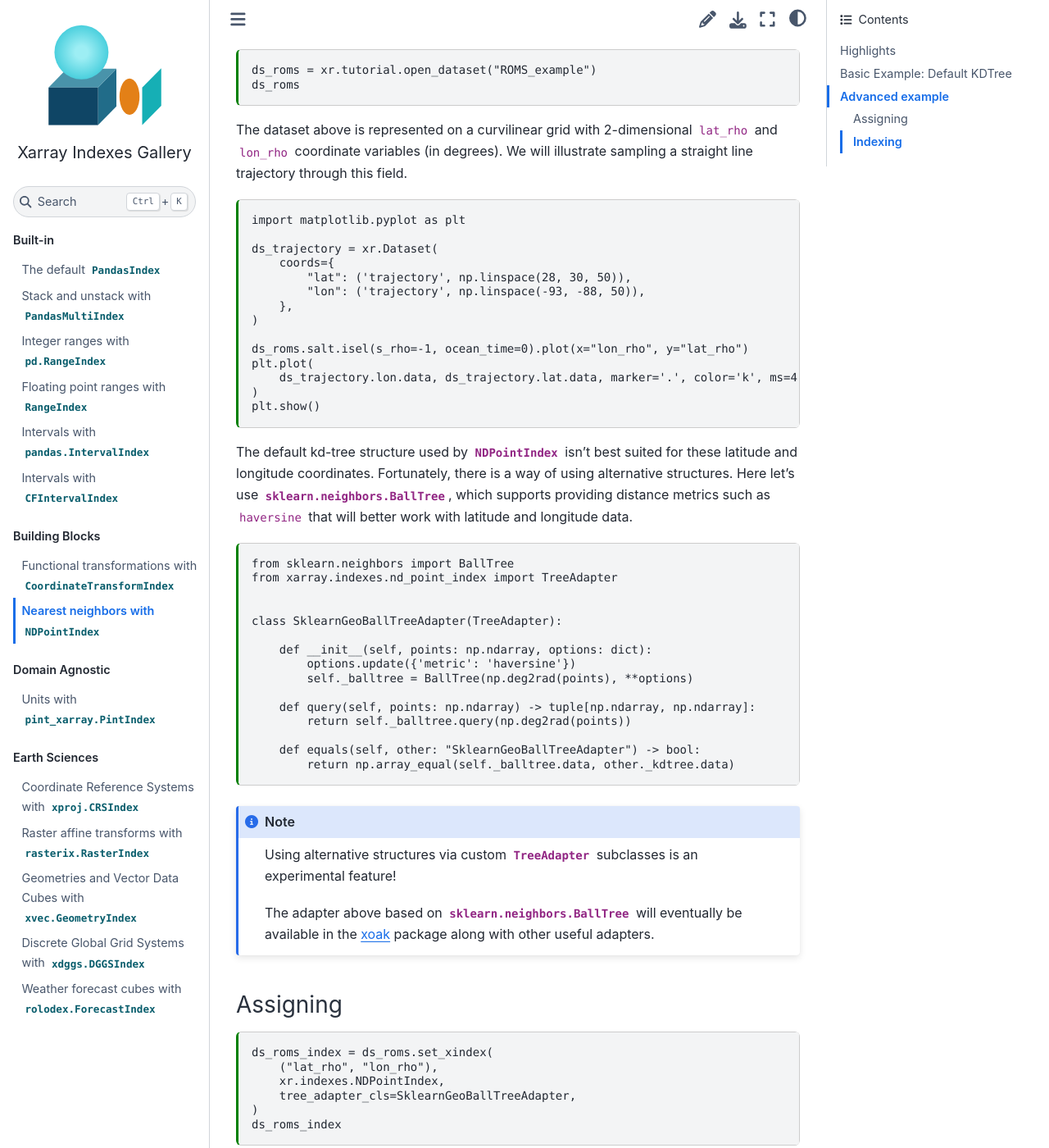
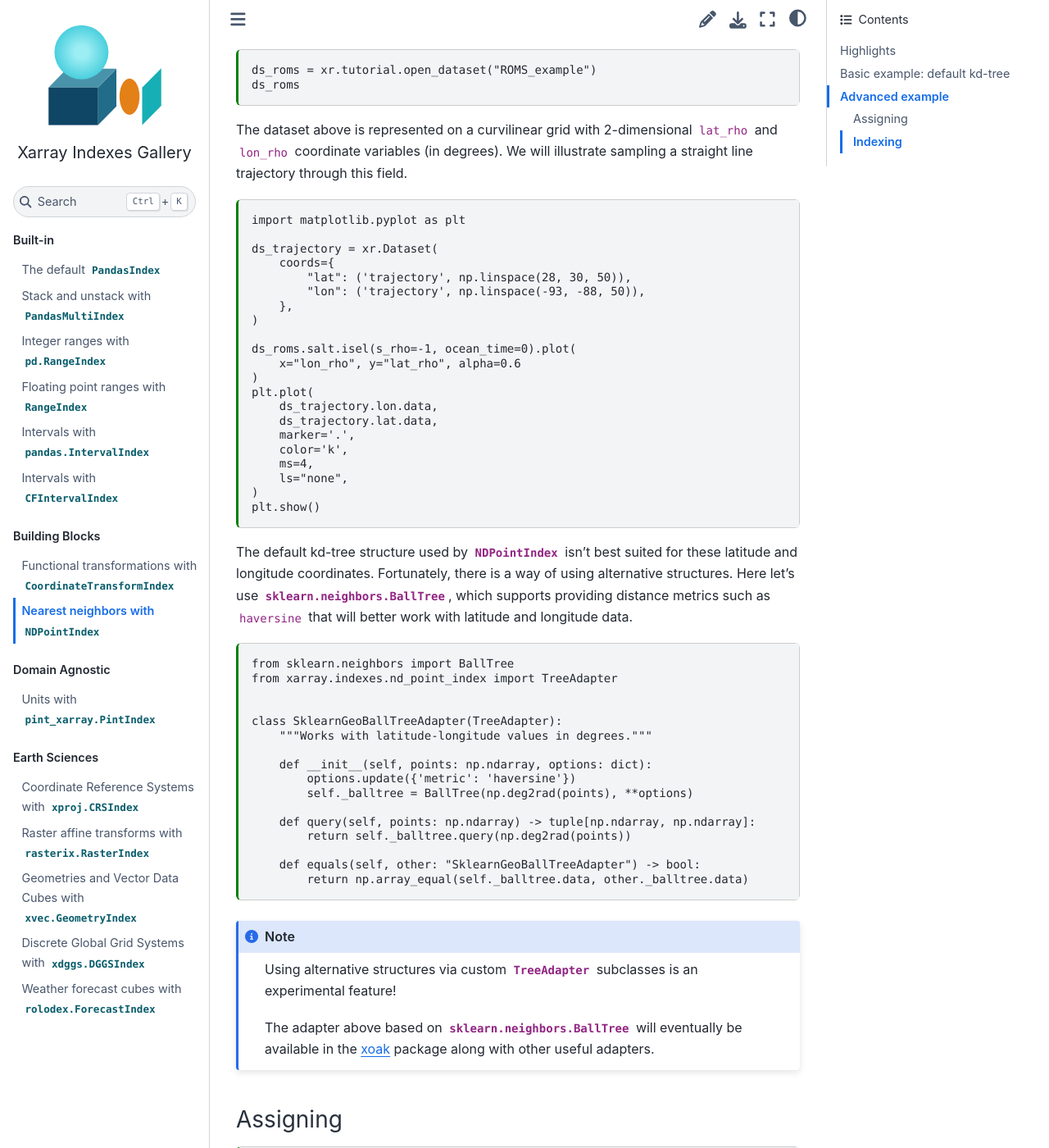
Before and after one commit to xarray-contrib/xarray-indexes, a Sphinx documentation site: the page built from docs/blocks/ndpoint.md, in a window 1280 px wide and 1400 px high, scrolled down 1808 px. Shown: the whole window at 82% size. Built offline with Sphinx 7.4.7 and the Sphinx Book theme 1.1.4, drawn with Linux system fonts in a browser that asks for light colours; some of the changed text lies outside the part shown.

Commit message:
NDPointIndex: some fixes and plotting tweaks (#27)
* NDPointIndex: some fixes and plotting tweaks

* nit

````diff
--- a/docs/blocks/ndpoint.md
+++ b/docs/blocks/ndpoint.md
@@ -20,7 +20,7 @@
    fast lookup of point data. Although experimental, it is possible to plug in
    alternative structures to `NDPointIndex` (See {ref}`advanced`).
 
-## Basic Example: Default KDTree
+## Basic example: default kd-tree
 
 Let's create a dataset with random points.
 
@@ -121,9 +121,16 @@
     },
 )
 
-ds_roms.salt.isel(s_rho=-1, ocean_time=0).plot(x="lon_rho", y="lat_rho")
+ds_roms.salt.isel(s_rho=-1, ocean_time=0).plot(
+    x="lon_rho", y="lat_rho", alpha=0.6
+)
 plt.plot(
-    ds_trajectory.lon.data, ds_trajectory.lat.data, marker='.', color='k', ms=4, ls="none",
+    ds_trajectory.lon.data,
+    ds_trajectory.lat.data,
+    marker='.',
+    color='k',
+    ms=4,
+    ls="none",
 )
 plt.show()
 ```
@@ -140,6 +147,7 @@
 
 
 class SklearnGeoBallTreeAdapter(TreeAdapter):
+    """Works with latitude-longitude values in degrees."""
 
     def __init__(self, points: np.ndarray, options: dict):
         options.update({'metric': 'haversine'})
@@ -149,7 +157,7 @@
         return self._balltree.query(np.deg2rad(points))
 
     def equals(self, other: "SklearnGeoBallTreeAdapter") -> bool:
-        return np.array_equal(self._balltree.data, other._kdtree.data)
+        return np.array_equal(self._balltree.data, other._balltree.data)
 ```
 
 ```{note}
@@ -184,7 +192,18 @@
 ```
 
 ```{code-cell} python
-plt.figure()
-ds_roms_selection.plot.scatter(x="lat_rho", y="lat_rho", hue="zeta")
+ds_roms.salt.isel(s_rho=-1, ocean_time=0).plot(
+    x="lon_rho", y="lat_rho", vmin=0, vmax=35, alpha=0.3
+)
+plt.scatter(
+    ds_trajectory.lon.data,
+    ds_trajectory.lat.data,
+    c=ds_roms_selection.isel(s_rho=-1, ocean_time=0).salt,
+    s=12,
+    vmin=0,
+    vmax=35,
+    edgecolors="k",
+    linewidths=0.5,
+)
 plt.show()
 ```
````
